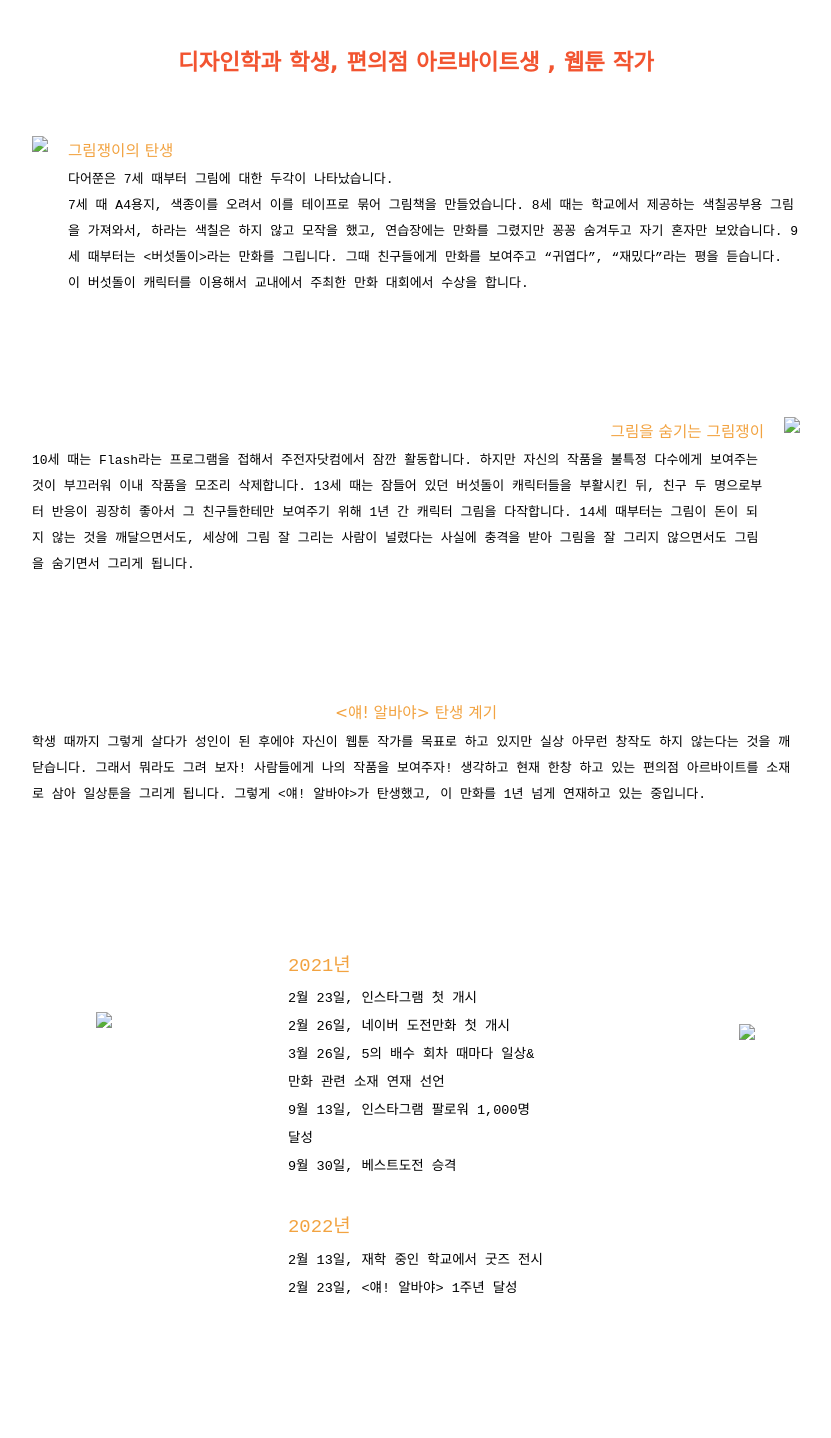
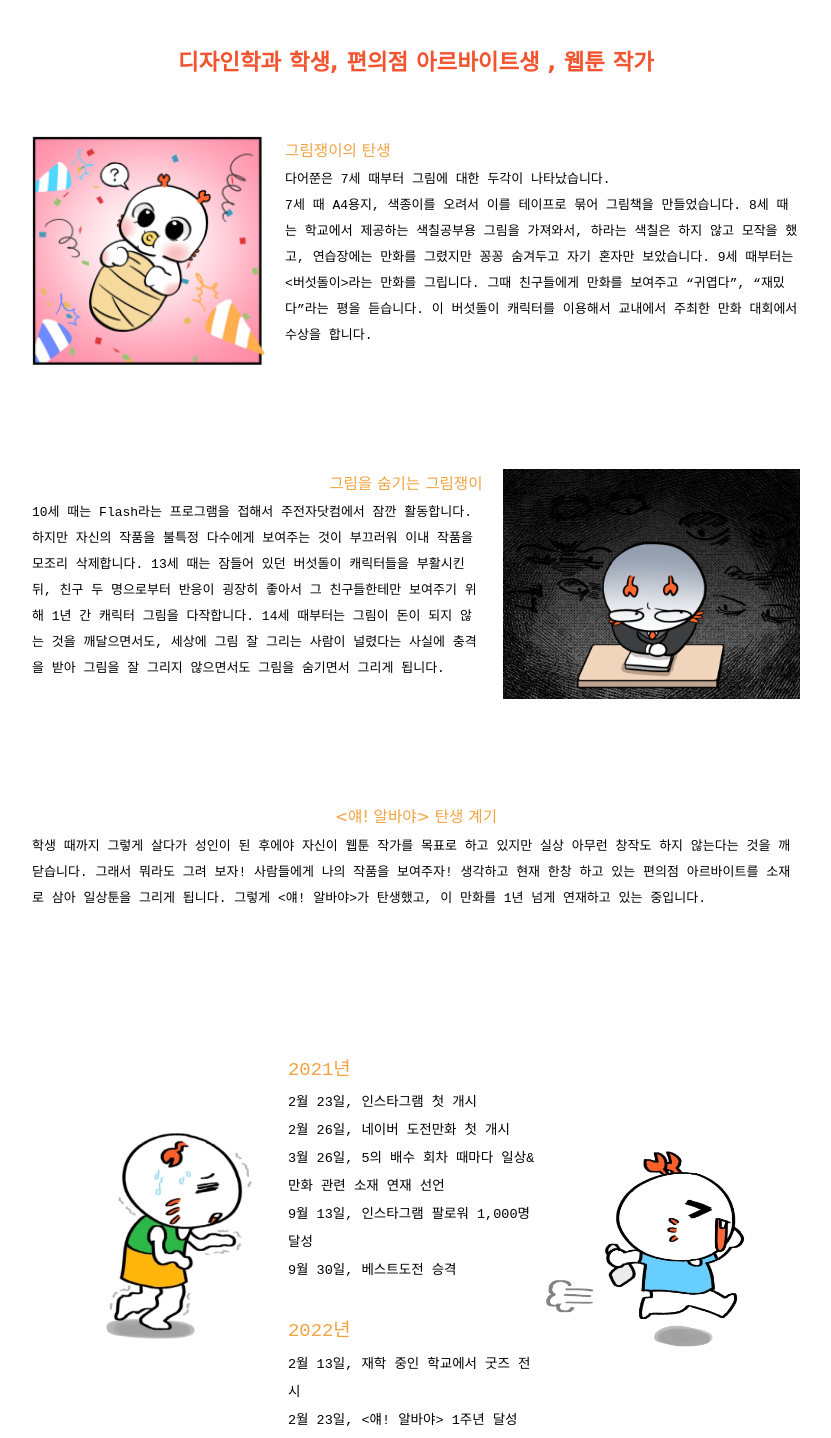
Before and after one commit to parkmijin0713/hayAlbaya, a plain HTML site: page index.html in a window 1280 px wide. Shown: the part 960-2398 px from the top of the page, without its empty margins (224-1055 px from the left). Drawn offline with Linux system fonts and the light colour scheme; a script that the page names is missing; files whose address does not match are found by name; a web font is replaced by a local one.

Commit message:
Update index.html

```diff
--- a/index.html
+++ b/index.html
@@ -15,7 +15,7 @@
     <a name="top"></a>
     <div class="header">
         <ul class="home">
-            <img src="image/logo.png" alt=""onclick="location.href='/'">
+            <img src="logo.png" alt=""onclick="location.href='/'">
         </ul>
         <ul class="nav">
             <li><a href="character.html">캐릭터</a></li>
@@ -50,7 +50,7 @@
     <div class="blankTwo"></div>
     <center>
         <div class="mainText">
-            <img src="image/baby1.png" class="baby1" />
+            <img src="baby1.png" class="baby1" />
             <div class="smallTitle" style="line-height: 2;">그림쟁이의 탄생</div>
                 <p>다어쭌은 7세 때부터 그림에 대한 두각이 나타났습니다. <br>
                 7세 때 A4용지, 색종이를 오려서 이를 테이프로 묶어 그림책을 만들었습니다.
@@ -62,7 +62,7 @@
     <div class="blankTwo"></div>
     <center>
         <div class="mainText">
-            <img src="image/student1.png" class="student" />
+            <img src="student1.png" class="student" />
             <div class="smallTitle" style="line-height: 2;  text-align: right;">그림을 숨기는 그림쟁이</div>
                 <p>10세 때는 Flash라는 프로그램을 접해서 주전자닷컴에서 잠깐 활동합니다. 하지만 자신의 작품을 불특정 다수에게 보여주는 것이 부끄러워 이내 작품을 모조리 삭제합니다. 13세 때는 잠들어 있던 버섯돌이 캐릭터들을 부활시킨 뒤, 친구 두 명으로부터 반응이 굉장히 좋아서 그 친구들한테만 보여주기 위해 1년 간 캐릭터 그림을 다작합니다. 14세 때부터는 그림이 돈이 되지 않는 것을 깨달으면서도, 세상에 그림 잘 그리는 사람이 널렸다는 사실에 충격을 받아 그림을 잘 그리지 않으면서도 그림을 숨기면서 그리게 됩니다. </p> </div>
         </div>
@@ -76,8 +76,8 @@
         </div>
     </center>
     <div class="blankOne"></div>
-    <img src="image/old.jpg" class="old" />
-    <img src="image/kid.jpg" class="kid" />
+    <img src="old.jpg" class="old" />
+    <img src="kid.jpg" class="kid" />
     <center>
         <div class="history">
             <div class="year" style="font-size:1.4em; line-height: 2;">2021년</div>
```
